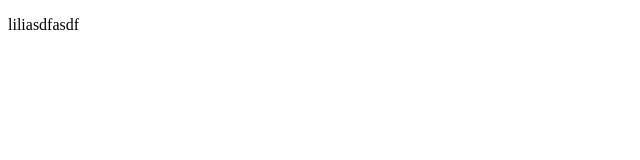
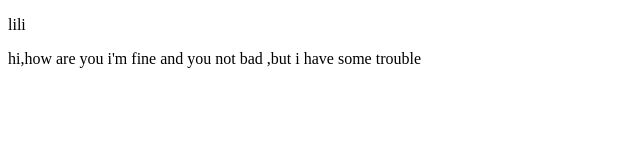
Before and after one commit to Oceaners/Project_01, a plain HTML site: page index.html in a window 1280 px wide. Shown: the whole page, without its empty margins (0-640 px from the left). Drawn offline with Linux system fonts and the light colour scheme.

Commit message:
王海修改后第二次传递

```diff
--- a/index.html
+++ b/index.html
@@ -4,6 +4,7 @@
 	<title>master index</title>
 </head>
 <body>
-	<p>liliasdfasdf</p>
+	<p>lili</p>
+	<p>hi,how are you i'm fine and you not bad ,but i have some trouble</P>
 </body>
 </html>
```
